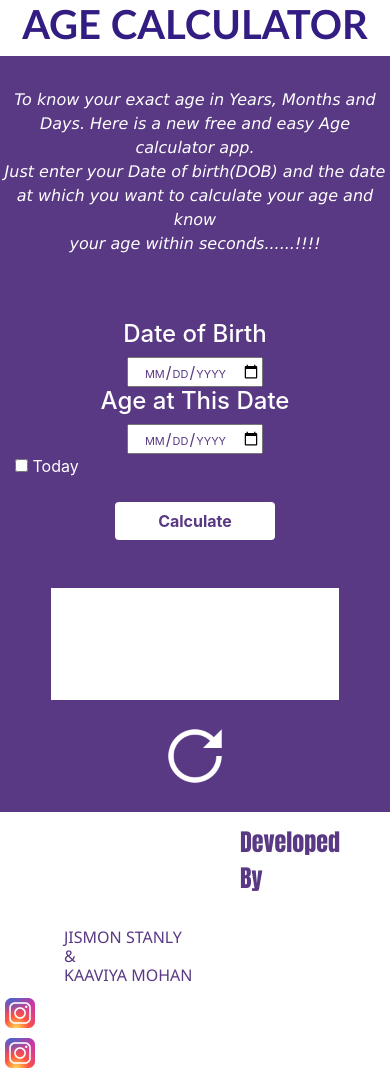
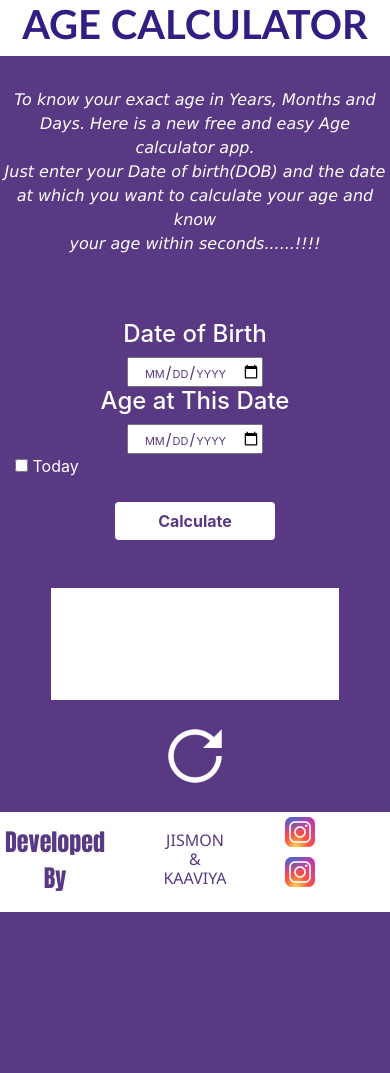
Before and after one commit to kaaviyamohan1995/agecalculator, a plain HTML site: page index.html in a window 390 px wide. After the commit the page ends 912 px from the top, so only its background shows below. Drawn offline with nearby package versions, Linux system fonts and the light colour scheme.

Commit message:
footer corection done

```diff
--- a/index.html
+++ b/index.html
@@ -74,18 +74,19 @@
                </div>
     </div>
     <br>
+
     <div class="row" style="background-color: white;">
-          <div class= "col-md-4">
-          <p style="font-family:Impact, Haettenschweiler, 'Arial Narrow Bold', sans-serif; padding-left: 10em; font-size: x-large; padding-top: 0.5em; color: rgb(89, 57, 131);">
+          <div class= "col-4">
+          <p style="font-family:Impact, Haettenschweiler, 'Arial Narrow Bold', sans-serif; text-align: center; padding-top:0.5em; font-size: x-large; color: rgb(89, 57, 131);">
               Developed <br>
               By
               </p>
             </div>
-            <div class="col-md-4">
-                <h6 style="font-family: 'Segoe UI', Tahoma, Geneva, Verdana, sans-serif;padding-top:1em; padding-left:4em; color: rgb(89, 57, 131);">
-                    JISMON STANLY<br> & <br> KAAVIYA MOHAN</h6>
+            <div class="col-4">
+                <h6 style="font-family: 'Segoe UI', Tahoma, Geneva, Verdana, sans-serif; color: rgb(89, 57, 131);text-align: center;">
+                    <br>JISMON <br> & <br> KAAVIYA </h6>
             </div>
-            <div class="col-md-4">
+            <div class="col-4">
              <a href="https://www.instagram.com/jks_marshel/?hl=en">
             <img  src="icons8-instagram-144.png" alt="" style="width: 2.5em; height: 2.5em; " ><br></a>
             <a href="https://www.instagram.com/kaaviyamohan96/?hl=en">
```
Also changed, not shown: style.css (line endings or trailing spaces).
